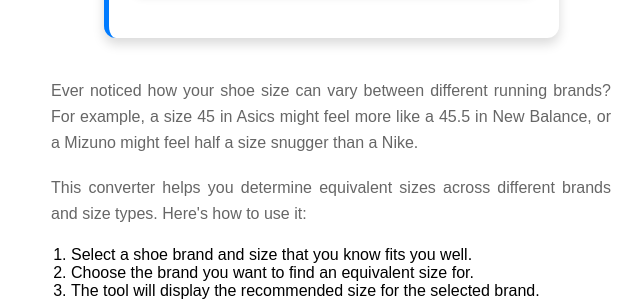
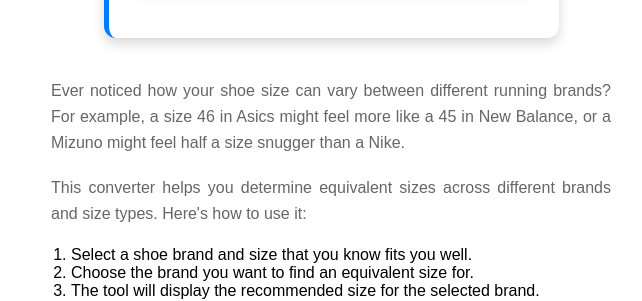
Before and after one commit to Kalli/karltryggvason.com, a Jekyll site: the page running-shoe-size-converter/index.html, which Jekyll copies as it is, in a window 1280 px wide. Shown: the part 733-1034 px from the top of the page, without its empty margins (309-951 px from the left). Built offline with Jekyll 4.4.1, drawn with Linux system fonts in a browser that asks for light colours.

Commit message:
Fix size examples

```diff
--- a/running-shoe-size-converter/index.html
+++ b/running-shoe-size-converter/index.html
@@ -130,7 +130,7 @@
     <div class="description">
         <div class="description">
             <p>
-                Ever noticed how your shoe size can vary between different running brands? For example, a size 45 in Asics might feel more like a 45.5 in New Balance, or a Mizuno might feel half a size snugger than a Nike.
+                Ever noticed how your shoe size can vary between different running brands? For example, a size 46 in Asics might feel more like a 45 in New Balance, or a Mizuno might feel half a size snugger than a Nike.
             </p>
             <p>
                 This converter helps you determine equivalent sizes across different brands and size types. Here's how to use it:
```
